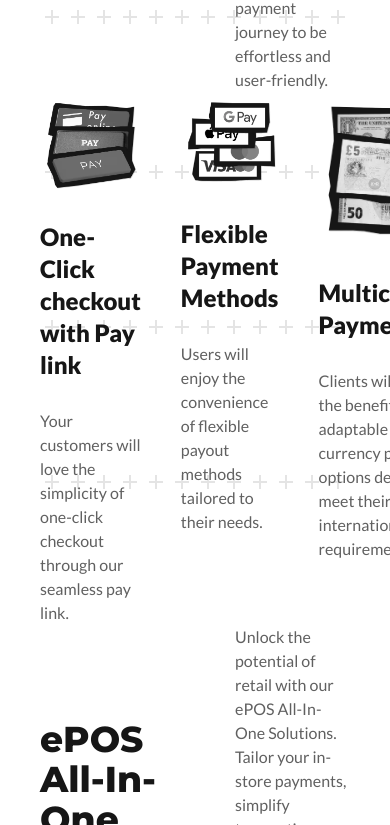
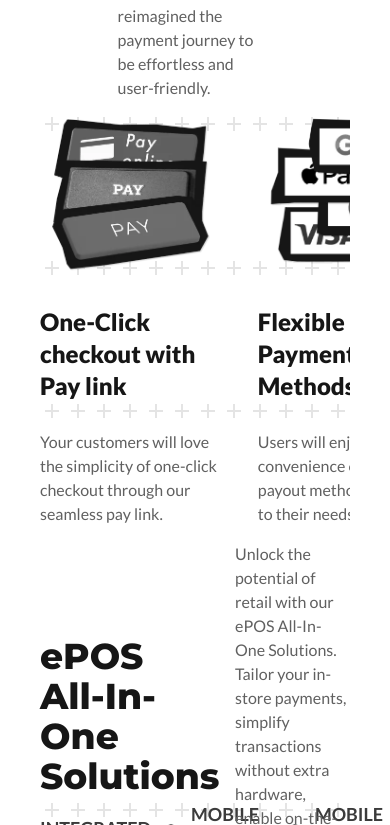
Before and after one commit to arshaan-abh/payments-landing, a Next.js app: page / in a window 390 px wide. Shown: the part 1513-2338 px from the top of the page. Built offline with nearby package versions, Linux system fonts and the light colour scheme.

Commit message:
Make responsive

```diff
--- a/app/_components/features-one/index.tsx
+++ b/app/_components/features-one/index.tsx
@@ -1,3 +1,4 @@
+"use client";
 import Image from "next/image";
 import React, { FC, ReactNode } from "react";
 import featureImageOne from "../../../public/One click.webp";
@@ -5,8 +6,48 @@ import featureImageTwo from "../../../public/Pay Method.webp";
 import featureImageThree from "../../../public/Currency.webp";
 import Stack from "../stack";
 import Grid from "../grid";
+import useSlider from "../features-seven/Slider";
+import useResponsiveState from "./useResponsiveState";
 
 const FeatureOne: FC<CardProps> = ({}) => {
+	const visibleSlidesNumber = useResponsiveState<number>({
+		defaultState: 1,
+		breakpoints: [
+			{ breakpoint: 376, state: 2 },
+			{ breakpoint: 768, state: 3 },
+		],
+	});
+
+	const [slider, prevButtonRef, nextButtonRef] = useSlider(
+		[
+			<Card
+				key={0}
+				media={
+					<Image src={featureImageOne} alt="One-Click checkout with Pay link" />
+				}
+				supportingText="Your customers will love the simplicity of one-click checkout through our seamless pay link."
+			>
+				One-Click checkout with Pay link
+			</Card>,
+			<Card
+				key={1}
+				media={<Image src={featureImageTwo} alt="Flexible Payment Methods" />}
+				supportingText="Users will enjoy the convenience of flexible payout methods tailored to their needs."
+			>
+				Flexible Payment Methods
+			</Card>,
+			<Card
+				key={2}
+				media={<Image src={featureImageThree} alt="Multicurrency Payments" />}
+				supportingText="Clients will recognize the benefits of adaptable multi-currency payment options designed to meet their international requirements."
+			>
+				Multicurrency Payments
+			</Card>,
+		],
+		visibleSlidesNumber,
+		2.5
+	);
+
 	return (
 		<Stack
 			containerClassName="w-full h-full px-10 lg:px-20 xl:px-30 xl:max-w-screen-1.5xl"
@@ -14,7 +55,7 @@ const FeatureOne: FC<CardProps> = ({}) => {
 			className="h-full flex flex-col justify-evenly"
 			underLayer={<Grid black />}
 		>
-			<div className="flex justify-between items-center gap-10">
+			<div className="flex justify-between items-center gap-10 flex-col md:flex-row">
 				<div className="w-1/2 text-primary text-4xl font-extrabold font-montserrat">
 					Simplified Customer Payment Processing!
 				</div>
@@ -25,31 +66,7 @@ const FeatureOne: FC<CardProps> = ({}) => {
 					reimagined the payment journey to be effortless and user-friendly.
 				</div>
 			</div>
-			<div className="flex gap-10">
-				<Card
-					media={
-						<Image
-							src={featureImageOne}
-							alt="One-Click checkout with Pay link"
-						/>
-					}
-					supportingText="Your customers will love the simplicity of one-click checkout through our seamless pay link."
-				>
-					One-Click checkout with Pay link
-				</Card>
-				<Card
-					media={<Image src={featureImageTwo} alt="Flexible Payment Methods" />}
-					supportingText="Users will enjoy the convenience of flexible payout methods tailored to their needs."
-				>
-					Flexible Payment Methods
-				</Card>
-				<Card
-					media={<Image src={featureImageThree} alt="Multicurrency Payments" />}
-					supportingText="Clients will recognize the benefits of adaptable multi-currency payment options designed to meet their international requirements."
-				>
-					Multicurrency Payments
-				</Card>
-			</div>
+			{slider}
 		</Stack>
 	);
 };
--- /dev/null
+++ b/app/_components/features-one/useResponsiveState.tsx
@@ -0,0 +1,41 @@
+import { useCallback, useEffect, useState } from "react";
+
+interface Breakpoint<T> {
+	breakpoint: number;
+	state: T;
+}
+
+interface useResponsiveStateProps<T> {
+	defaultState: T;
+	breakpoints: Breakpoint<T>[];
+}
+
+const useResponsiveState = <T,>({
+	defaultState,
+	breakpoints,
+}: useResponsiveStateProps<T>) => {
+	const [state, setState] = useState<T>(defaultState);
+
+	const resizeHandler = useCallback(() => {
+		let set: boolean = false;
+		for (let i = 0; i < breakpoints.length; i++) {
+			if (window.innerWidth >= breakpoints[i].breakpoint) {
+				setState(breakpoints[i].state);
+				set = true;
+			}
+		}
+		if (!set) setState(defaultState);
+	}, [breakpoints, defaultState]);
+
+	useEffect(() => {
+		resizeHandler();
+		addEventListener("resize", resizeHandler);
+		return () => removeEventListener("resize", resizeHandler);
+	}, [resizeHandler]);
+
+	return state;
+};
+
+export default useResponsiveState;
+
+// TODO enhance performance
```
